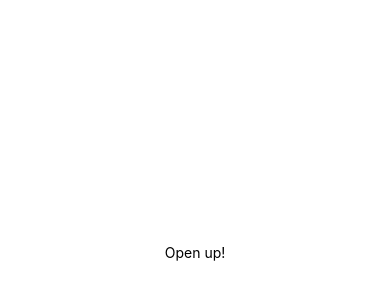
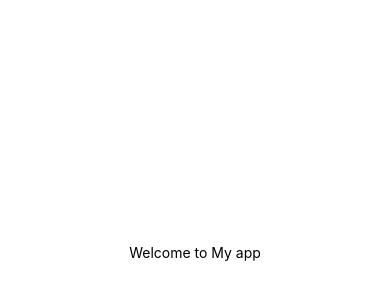
Before and after one commit to beibeixx/CS5520, a React Native app: screen / in a window 390 px wide. Shown: the part 170-470 px from the top of the page. Built offline with nearby package versions, Linux system fonts and the light colour scheme.

Commit message:
add a variable name for the app name and update it

```diff
--- a/App.js
+++ b/App.js
@@ -2,9 +2,10 @@ import { StatusBar } from 'expo-status-bar';
 import { StyleSheet, Text, View } from 'react-native';
 
 export default function App() {
+  const appName = "My app"
   return (
     <View style={styles.container}>
-      <Text>Open up!</Text>
+      <Text>Welcome to {appName}</Text>
       <StatusBar style="auto" />
     </View>
   );
```
